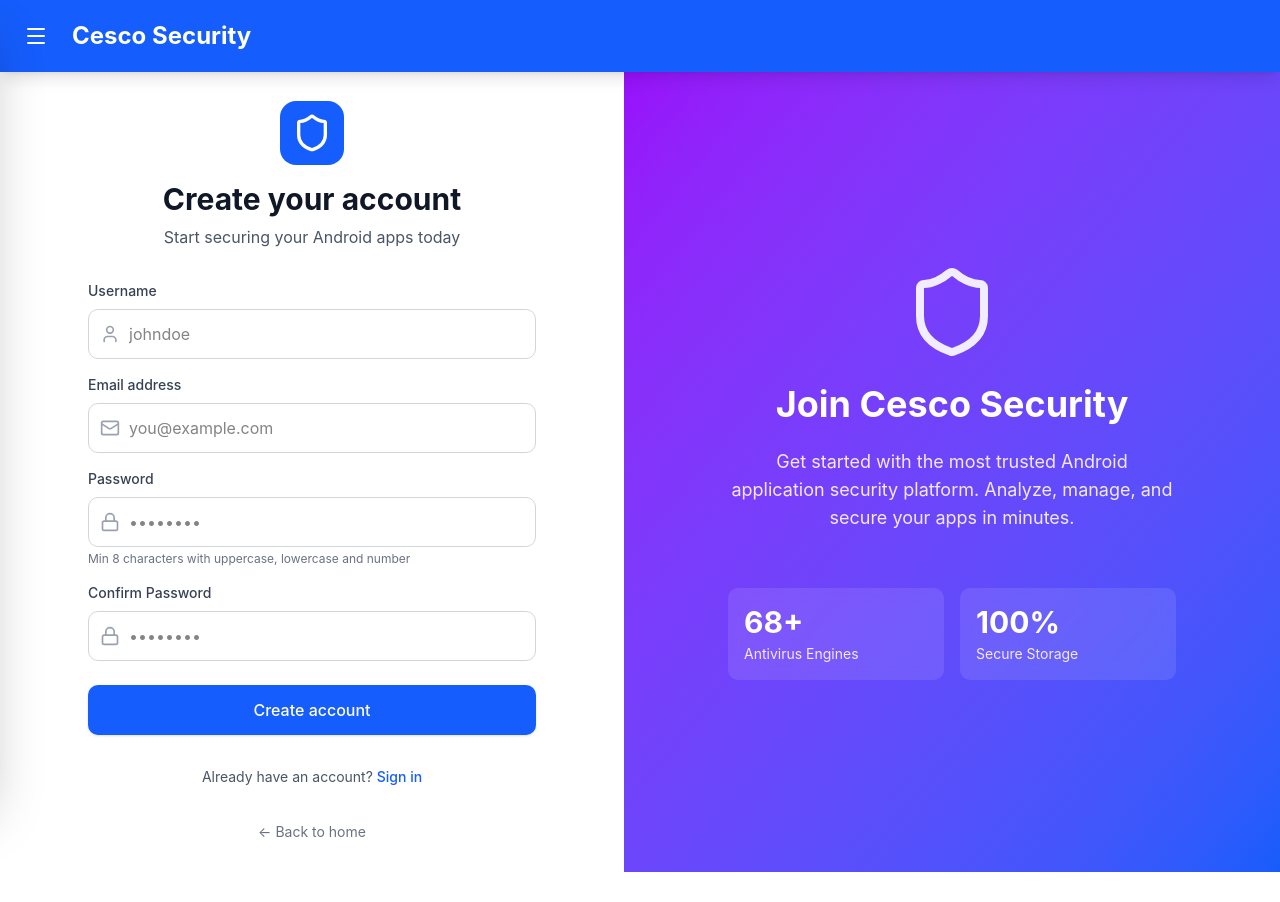
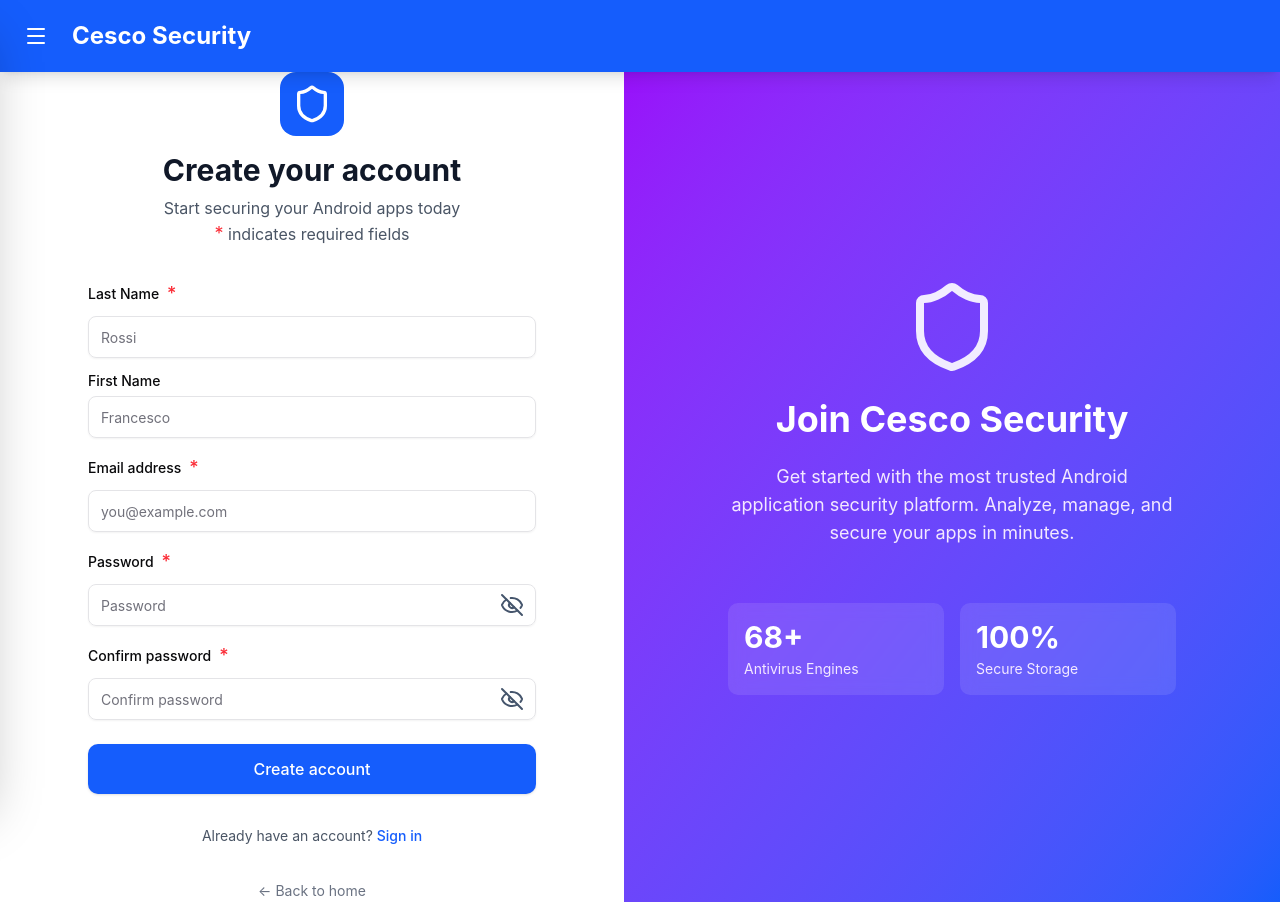
Before and after one commit to Mbungai-Francesco/test_technique, a React (Vite) app: page /register in a window 1280 px wide. Before the commit the page ends 872 px from the top, so only its background shows below. Built offline with nearby package versions, Linux system fonts and the light colour scheme.

Commit message:
signup dome

```diff
--- a/src/routes/_auth/login.tsx
+++ b/src/routes/_auth/login.tsx
@@ -1,4 +1,6 @@
-import { Link, createFileRoute, redirect } from '@tanstack/react-router'
+import { useMutation } from '@tanstack/react-query'
+import { useState } from 'react'
+import { Link, createFileRoute, useNavigate } from '@tanstack/react-router'
 import { zodResolver } from '@hookform/resolvers/zod'
 import {
   AlertCircle,
@@ -9,10 +11,10 @@
   Mail,
   Shield,
 } from 'lucide-react'
+import { toast } from 'sonner'
 import { useForm } from 'react-hook-form'
-import { z } from 'zod'
+import { set, z } from 'zod'
 import type { LoginDto } from '@/types'
-import { useMutation } from '@tanstack/react-query'
 import { loadToast } from '@/lib/loadToast'
 import { login } from '@/api/auth'
 import {
@@ -21,9 +23,10 @@
   FormField,
   FormItem,
   FormLabel,
+  FormMessage,
 } from '@/components/ui/form'
 import { Input } from '@/components/ui/input'
-import { useState } from 'react'
+import { useAppContext } from '@/hooks/useAppContext'
 
 const formSchema = z.object({
   email: z.email('Invalid email address').min(1, 'Email is required'),
@@ -35,7 +38,9 @@
 })
 
 function RouteComponent() {
+  const { setUser } = useAppContext()
   const [open, setOpen] = useState(false)
+  const navigate = useNavigate();
 
   // 1. Define your form.
   const form = useForm<z.infer<typeof formSchema>>({
@@ -55,7 +60,6 @@
     }
     console.log(val)
     mutate(val);
-    // if (compareValues(val, missionData)) mutate(val);
   }
 
   const { mutate } = useMutation({
@@ -65,7 +69,9 @@
     },
     onSuccess: (data) => {
       if (data !== null) {
-        redirect({ to: '/library' })
+        toast.dismiss()
+        setUser(data.user);
+        navigate({ to : '/library'})
       } else loadToast('Warning', 'Wrong credentials', 3000, 'red')
     },
     onError: (error) => {
@@ -102,12 +108,6 @@
               onSubmit={form.handleSubmit(onSubmit)}
               className="mt-8 space-y-6"
             >
-              {/* Error Message (hidden by default) */}
-              <div className="hidden flex items-center gap-3 p-4 bg-red-50 border border-red-200 rounded-lg">
-                <AlertCircle className="w-5 h-5 text-red-600 flex-shrink-0" />
-                <p className="text-sm text-red-800">Error message here</p>
-              </div>
-
               <div className="space-y-4">
                 {/* Email Field */}
                 <FormField
@@ -118,12 +118,13 @@
                       <FormLabel>Email address</FormLabel>
                       <FormControl>
                         <Input
-                          placeholder="Email address"
+                          placeholder="you@example.com"
                           {...field}
                           className="py-5"
                           type="email"
                         />
                       </FormControl>
+                      <FormMessage />
                     </FormItem>
                   )}
                 />
@@ -152,6 +153,7 @@
                           </div>
                         </div>
                       </FormControl>
+                      <FormMessage />
                     </FormItem>
                   )}
                 />
--- a/src/routes/_auth/register.tsx
+++ b/src/routes/_auth/register.tsx
@@ -1,18 +1,115 @@
-import { Link, createFileRoute } from '@tanstack/react-router'
-import { AlertCircle, Loader2, Lock, Mail, Shield, User } from 'lucide-react';
+import { useMutation } from '@tanstack/react-query'
+import { useState } from 'react'
+import { Link, createFileRoute, useNavigate } from '@tanstack/react-router'
+import { zodResolver } from '@hookform/resolvers/zod'
+import {
+  AlertCircle,
+  Eye,
+  EyeOff,
+  Loader2,
+  Lock,
+  Mail,
+  Shield,
+  User,
+} from 'lucide-react'
+import { toast } from 'sonner'
+import { useForm } from 'react-hook-form'
+import { z } from 'zod'
+import type { LoginDto, RegisterDto } from '@/types'
+import { loadToast } from '@/lib/loadToast'
+import { login, register } from '@/api/auth'
+import {
+  Form,
+  FormControl,
+  FormField,
+  FormItem,
+  FormLabel,
+  FormMessage,
+} from '@/components/ui/form'
+import { Input } from '@/components/ui/input'
+import { useAppContext } from '@/hooks/useAppContext'
+
+const formSchema = z.object({
+  lastName: z.string().min(2, 'Last name is required'),
+  firstName: z.string().optional(),
+  email: z.email('Invalid email address').min(5, 'Email is required'),
+  password: z.string().min(4, 'Password is required'),
+})
 
 export const Route = createFileRoute('/_auth/register')({
   component: RouteComponent,
 })
 
 function RouteComponent() {
+  const { setUser } = useAppContext()
+  const [open, setOpen] = useState(false)
+  const [open2, setOpen2] = useState(false)
+  const navigate = useNavigate()
+
+  // 1. Define your form.
+  const form = useForm<z.infer<typeof formSchema>>({
+    resolver: zodResolver(formSchema),
+    defaultValues: {
+      lastName: '',
+      firstName: '',
+      email: '',
+      password: '',
+    },
+  })
+
+  function onSubmit(values: z.infer<typeof formSchema>) {
+    // Do something with the form values.
+    // ✅ This will be type-safe and validated.
+
+    const val: RegisterDto = {
+      ...values,
+    }
+    console.log(val)
+    mutate(val);
+  }
+
+  const { mutate } = useMutation({
+    mutationFn: (val: RegisterDto) => {
+      loadToast('Creating account', '', 0, 'blue')
+      return register(val)
+    },
+    onSuccess: (data) => {
+      if (data !== null) {
+        toast.dismiss()
+        setUser(data.user)
+        navigate({ to: '/library' })
+      } else loadToast('Warning', 'Wrong credentials', 3000, 'red')
+    },
+    onError: (error) => {
+      loadToast('Warning', 'Wrong credentials', 3000, 'red')
+      console.error('Error logging in:', error)
+    },
+  })
+
+  const handlePasswordVisibility = () => {
+    setOpen(!open)
+  }
+
+  const handleComfirmPasswordVisibility = () => {
+    setOpen2(!open2)
+  }
+
+  // const handlePasswords = (password: string, confirmPassword: string) => {
+  //   if (password !== confirmPassword) {
+  //     setSamePasswords(false);
+  //     return false
+  //   }
+  //   setSamePasswords(true);
+  //   return true
+  // }
+
   return (
     <div className="min-h-screen flex">
       {/* Left Side - Form */}
       <div className="flex-1 flex items-center justify-center px-4 sm:px-6 lg:px-8 bg-white">
         <div className="w-full max-w-md space-y-8">
           {/* Logo & Title */}
-          <div className="text-center">
+          <div className="flex flex-col text-center">
             <div className="flex justify-center mb-4">
               <div className="w-16 h-16 bg-blue-600 rounded-2xl flex items-center justify-center">
                 <Shield className="w-10 h-10 text-white" />
@@ -24,156 +121,146 @@
             <p className="mt-2 text-gray-600">
               Start securing your Android apps today
             </p>
+            <p className='text-gray-600'><span className="red-star">*</span> indicates required fields</p>
           </div>
 
           {/* Form */}
-          <form className="mt-8 space-y-6">
-            {/* Error Message (hidden by default) */}
-            <div className="hidden flex items-center gap-3 p-4 bg-red-50 border border-red-200 rounded-lg">
-              <AlertCircle className="w-5 h-5 text-red-600 flex-shrink-0" />
-              <p className="text-sm text-red-800">Error message here</p>
+          <Form {...form}>
+            <form
+              onSubmit={form.handleSubmit(onSubmit)}
+              className="mt-8 space-y-6"
+            >
+              <div className="space-y-4">
+                {/* Last Name Field */}
+                <FormField
+                  control={form.control}
+                  name="lastName"
+                  render={({ field }) => (
+                    <FormItem>
+                      <FormLabel>Last Name <span className="red-star">*</span></FormLabel>
+                      <FormControl>
+                        <Input
+                          placeholder="Rossi"
+                          {...field}
+                          className="py-5"
+                          type="text"
+                        />
+                      </FormControl>
+                      <FormMessage />
+                    </FormItem>
+                  )}
+                />
+
+                {/* First Name Field */}
+                <FormField
+                  control={form.control}
+                  name="firstName"
+                  render={({ field }) => (
+                    <FormItem>
+                      <FormLabel>First Name</FormLabel>
+                      <FormControl>
+                        <Input
+                          placeholder="Francesco"
+                          {...field}
+                          className="py-5"
+                          type="text"
+                        />
+                      </FormControl>
+                      <FormMessage />
+                    </FormItem>
+                  )}
+                />
+
+                {/* Email Field */}
+                <FormField
+                  control={form.control}
+                  name="email"
+                  render={({ field }) => (
+                    <FormItem>
+                      <FormLabel>Email address <span className="red-star">*</span></FormLabel>
+                      <FormControl>
+                        <Input
+                          placeholder="you@example.com"
+                          {...field}
+                          className="py-5"
+                          type="email"
+                        />
+                      </FormControl>
+                      <FormMessage />
+                    </FormItem>
+                  )}
+                />
+
+                {/* Password Field */}
+                <FormField
+                  control={form.control}
+                  name="password"
+                  render={({ field }) => (
+                    <FormItem>
+                      <FormLabel>Password <span className="red-star">*</span></FormLabel>
+                      <FormControl>
+                        <div className="relative flex z-0 items-center">
+                          <Input
+                            placeholder="Password"
+                            {...field}
+                            className="py-5 z-0 flex w-full"
+                            type={open ? "text" : "password"}
+                          />
+                          <div className="absolute right-3 flex items-center gap-1 cursor-pointer text-slate-600 hover:text-slate-900">
+                            {open ? (
+                              <Eye className="float-right" onClick={handlePasswordVisibility} />
+                            ) : (
+                              <EyeOff className="float-right" onClick={handlePasswordVisibility} />
+                            )}
+                          </div>
+                        </div>
+                      </FormControl>
+                      <FormMessage />
+                    </FormItem>
+                  )}
+                />
+
+                {/* Confirm Password Field */}
+                <FormField
+                  control={form.control}
+                  name="password"
+                  render={({ field }) => (
+                    <FormItem>
+                      <FormLabel>Confirm password <span className="red-star">*</span></FormLabel>
+                      <FormControl>
+                        <div className="relative flex z-0 items-center">
+                          <Input
+                            placeholder="Confirm password"
+                            {...field}
+                            className="py-5 z-0 flex w-full"
+                            type={open2 ? "text" : "password"}
+                          />
+                          <div className="absolute right-3 flex items-center gap-1 cursor-pointer text-slate-600 hover:text-slate-900">
+                            {open2 ? (
+                              <Eye className="float-right" onClick={handleComfirmPasswordVisibility} />
+                            ) : (
+                              <EyeOff className="float-right" onClick={handleComfirmPasswordVisibility} />
+                            )}
+                          </div>
+                        </div>
+                      </FormControl>
+                      <FormMessage />
+                      {/* {!samePasswords && <p className='text-red-500 text-sm'>Enter the same password as above</p> } */}
+
+                    </FormItem>
+                  )}
+                />
+
               </div>
 
-            <div className="space-y-4">
-              {/* Username Field */}
-              <div>
-                <label
-                  htmlFor="username"
-                  className="block text-sm font-medium text-gray-700 mb-2"
-                >
-                  Username
-                </label>
-                <div className="relative">
-                  <div className="absolute inset-y-0 left-0 pl-3 flex items-center pointer-events-none">
-                    <User className="h-5 w-5 text-gray-400" />
-                  </div>
-                  <input
-                    id="username"
-                    name="username"
-                    type="text"
-                    required
-                    minLength={3}
-                    maxLength={20}
-                    className="block w-full pl-10 pr-3 py-3 border border-gray-300 rounded-lg focus:ring-2 focus:ring-blue-500 focus:border-transparent transition-colors"
-                    placeholder="johndoe"
-                  />
-                </div>
-              </div>
-
-              {/* Email Field */}
-              <div>
-                <label
-                  htmlFor="email"
-                  className="block text-sm font-medium text-gray-700 mb-2"
-                >
-                  Email address
-                </label>
-                <div className="relative">
-                  <div className="absolute inset-y-0 left-0 pl-3 flex items-center pointer-events-none">
-                    <Mail className="h-5 w-5 text-gray-400" />
-                  </div>
-                  <input
-                    id="email"
-                    name="email"
-                    type="email"
-                    autoComplete="email"
-                    required
-                    className="block w-full pl-10 pr-3 py-3 border border-gray-300 rounded-lg focus:ring-2 focus:ring-blue-500 focus:border-transparent transition-colors"
-                    placeholder="you@example.com"
-                  />
-                </div>
-              </div>
-
-              {/* Password Field */}
-              <div>
-                <label
-                  htmlFor="password"
-                  className="block text-sm font-medium text-gray-700 mb-2"
-                >
-                  Password
-                </label>
-                <div className="relative">
-                  <div className="absolute inset-y-0 left-0 pl-3 flex items-center pointer-events-none">
-                    <Lock className="h-5 w-5 text-gray-400" />
-                  </div>
-                  <input
-                    id="password"
-                    name="password"
-                    type="password"
-                    required
-                    minLength={8}
-                    className="block w-full pl-10 pr-3 py-3 border border-gray-300 rounded-lg focus:ring-2 focus:ring-blue-500 focus:border-transparent transition-colors"
-                    placeholder="••••••••"
-                  />
-                </div>
-                <p className="mt-1 text-xs text-gray-500">
-                  Min 8 characters with uppercase, lowercase and number
-                </p>
-              </div>
-
-              {/* Confirm Password Field */}
-              <div>
-                <label
-                  htmlFor="confirmPassword"
-                  className="block text-sm font-medium text-gray-700 mb-2"
-                >
-                  Confirm Password
-                </label>
-                <div className="relative">
-                  <div className="absolute inset-y-0 left-0 pl-3 flex items-center pointer-events-none">
-                    <Lock className="h-5 w-5 text-gray-400" />
-                  </div>
-                  <input
-                    id="confirmPassword"
-                    name="confirmPassword"
-                    type="password"
-                    required
-                    className="block w-full pl-10 pr-3 py-3 border border-gray-300 rounded-lg focus:ring-2 focus:ring-blue-500 focus:border-transparent transition-colors"
-                    placeholder="••••••••"
-                  />
-                </div>
-              </div>
-            </div>
-
-            {/* Terms */}
-            {/* <div className="flex items-start">
-              <input
-                id="terms"
-                name="terms"
-                type="checkbox"
-                required
-                className="h-4 w-4 text-blue-600 focus:ring-blue-500 border-gray-300 rounded mt-1"
-              />
-              <label htmlFor="terms" className="ml-2 block text-sm text-gray-700">
-                I agree to the{' '}
-                <a href="#" className="text-blue-600 hover:text-blue-500">
-                  Terms of Service
-                </a>{' '}
-                and{' '}
-                <a href="#" className="text-blue-600 hover:text-blue-500">
-                  Privacy Policy
-                </a>
-              </label>
-            </div> */}
-
-            {/* Submit Button */}
               <button
                 type="submit"
                 className="w-full flex justify-center items-center gap-2 py-3 px-4 border border-transparent rounded-lg shadow-sm text-white bg-blue-600 hover:bg-blue-700 focus:outline-none focus:ring-2 focus:ring-offset-2 focus:ring-blue-500 transition-colors font-medium"
               >
                 Create account
               </button>
-
-            {/* Loading State (use this instead when loading) */}
-            <button
-              type="submit"
-              disabled
-              className="hidden w-full flex justify-center items-center gap-2 py-3 px-4 border border-transparent rounded-lg shadow-sm text-white bg-blue-600 opacity-50 cursor-not-allowed font-medium"
-            >
-              <Loader2 className="w-5 h-5 animate-spin" />
-              Creating account...
-            </button>
             </form>
+          </Form>
 
           {/* Sign In Link */}
           <p className="text-center text-sm text-gray-600">
@@ -188,10 +275,7 @@
 
           {/* Back to Home */}
           <div className="text-center">
-            <Link
-              to="/"
-              className="text-sm text-gray-500 hover:text-gray-700"
-            >
+            <Link to="/" className="text-sm text-gray-500 hover:text-gray-700">
               ← Back to home
             </Link>
           </div>
@@ -202,11 +286,10 @@
       <div className="hidden lg:flex lg:flex-1 bg-gradient-to-br from-purple-600 to-blue-600 items-center justify-center p-12">
         <div className="max-w-md text-center text-white space-y-6">
           <Shield className="w-24 h-24 mx-auto opacity-90" />
-          <h2 className="text-4xl font-bold">
-            Join Cesco Security
-          </h2>
+          <h2 className="text-4xl font-bold">Join Cesco Security</h2>
           <p className="text-lg text-purple-100">
-            Get started with the most trusted Android application security platform. Analyze, manage, and secure your apps in minutes.
+            Get started with the most trusted Android application security
+            platform. Analyze, manage, and secure your apps in minutes.
           </p>
           <div className="pt-8 grid grid-cols-2 gap-4 text-left">
             <div className="bg-white/10 backdrop-blur-sm rounded-lg p-4">
--- a/src/styles.css
+++ b/src/styles.css
@@ -135,4 +135,8 @@
   body {
     @apply bg-background text-foreground;
   }
+
+  .red-star{
+    @apply text-red-500 text-lg
+  }
 }
```
Also changed, not shown: src/components/Header.tsx (+49 -6 lines). Lines whose indentation alone changed are shown as unchanged.
